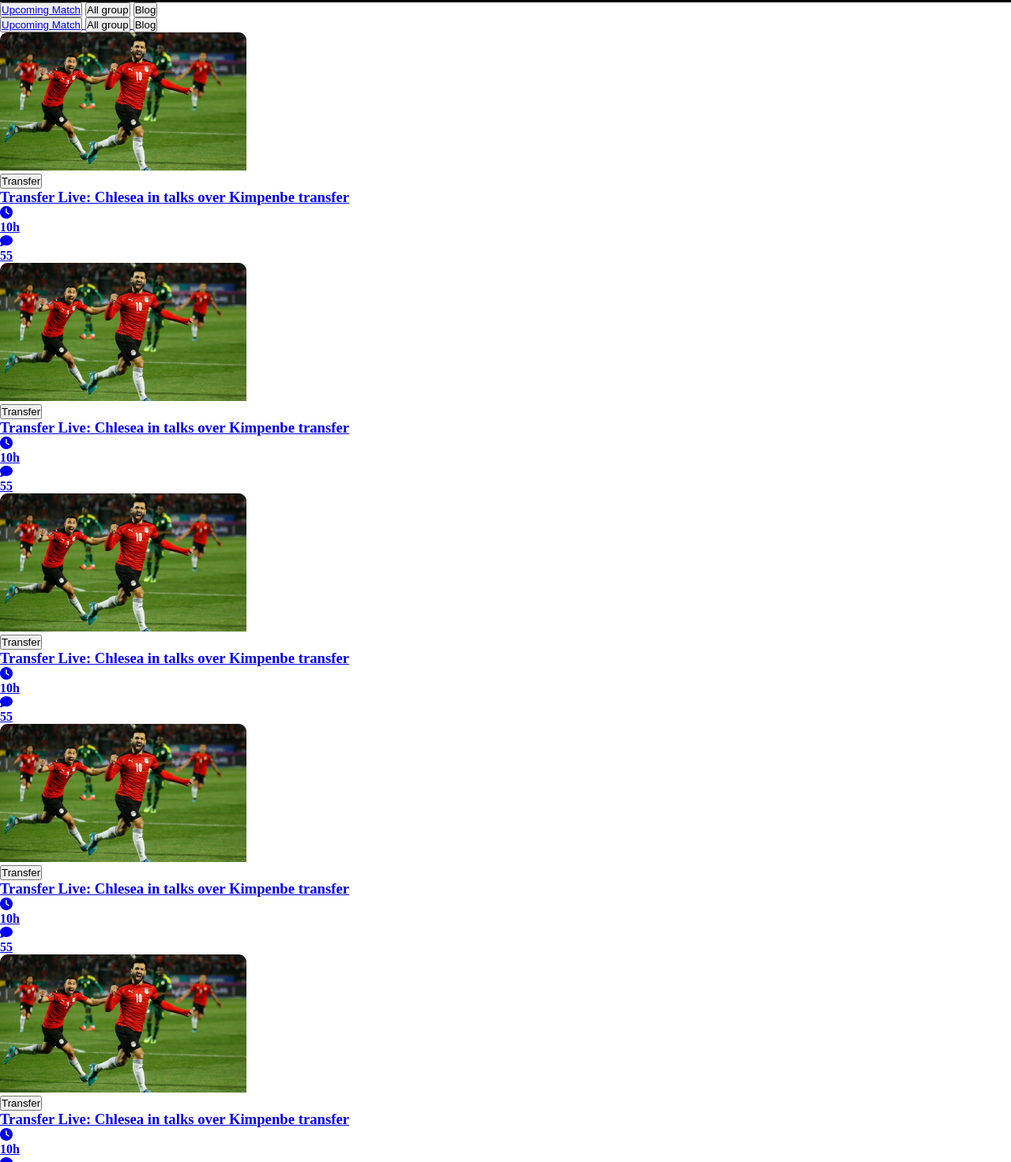
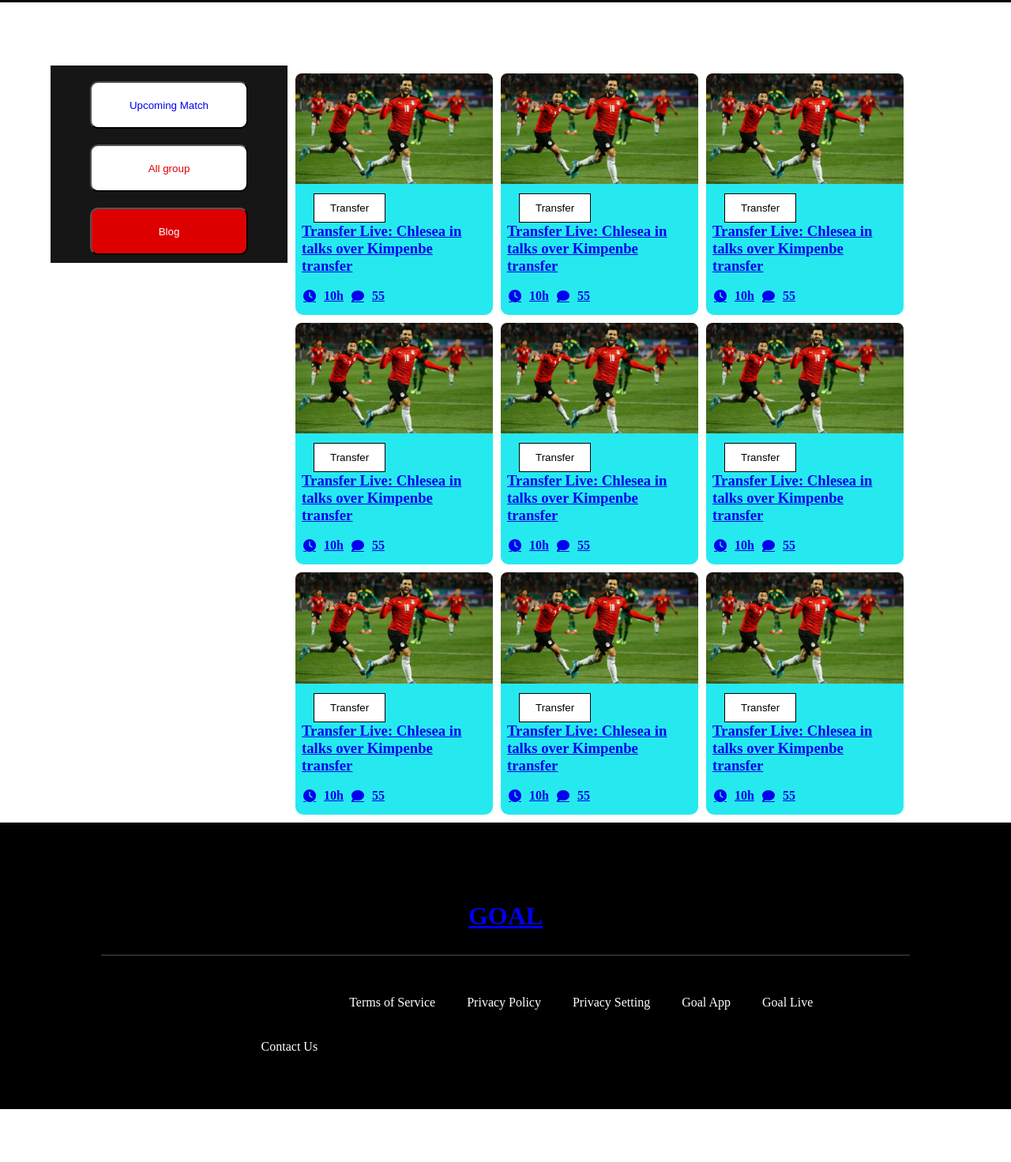
Before and after one commit to Sarwarhridoy4/Morning-news, a plain HTML site: page index.html in a window 1280 px wide. Shown: the part 417-1889 px from the top of the page at 79% size. After the commit the page ends 1822 px from the top, so only its background shows below. Drawn offline with Linux system fonts and the light colour scheme.

Commit message:
main section was resposive as per requarements

```diff
--- a/index.html
+++ b/index.html
@@ -35,15 +35,13 @@
 
                  <!-- right side code -->
             <div class="image-side">
-
+                <!-- image seted as bg -->
             </div>
             </div>
         </section>
     </header>
     <!-- header end -->
-    <main>
-        <section class="main">
-            <!-- side bar -->
+    <!-- side bar -->
             <!-- for tab -->
             <!-- hidden in desktop -->
             <!-- visible in tab only -->
@@ -52,6 +50,9 @@
                 <button>All group</button>
                 <button id="blog">Blog</button>
             </div>
+    <main>
+        <section class="main">
+
             <!-- regular desktop -->
             <div class="side-bar">
                 <button><a href="./Upcoming-Match.html">Upcoming Match</button>
@@ -62,6 +63,7 @@
             <!-- blog post start -->
             <div class="container">
                 <div class="blog-container">
+
                     <!-- 1 -->
                     <div class="blog">
                         <div class="blog-cover">
--- a/style.css
+++ b/style.css
@@ -1,5 +1,5 @@
 /* Reset css */
-*{
+* {
     margin: 0;
     padding: 0;
     box-sizing: border-box;
@@ -7,12 +7,13 @@
 }
 
 /* header section */
-.header{
+.header {
     background: #000;
     margin: 0 auto;
     min-height: 40vh;
 
 }
+
 .header-content {
     height: 100%;
     width: 100%;
@@ -21,6 +22,7 @@
     align-items: center;
     justify-content: center;
 }
+
 .header-content button {
     text-decoration: none;
     color: #ffff;
@@ -34,7 +36,8 @@
     justify-content: center;
     margin: 0;
 }
-.text-side{
+
+.text-side {
     width: 50vw;
     padding: 20px;
     display: flex;
@@ -55,7 +58,8 @@
     font-weight: 400;
     font-size: 1rem;
 }
-.image-side{
+
+.image-side {
     width: 50vw;
     height: 50vh;
     display: flex;
@@ -67,22 +71,230 @@
     background-repeat: no-repeat;
     background-size: contain;
 }
-.image-side img{
-    width: 40%;
+
+/* main start */
+.main {
+    width: 90vw;
+    margin: 0 auto;
+    margin-top: 10vh;
+    display: flex;
 }
 
+
+/* side-bar design */
+.side-bar {
+    width: 300px;
+    height: 250px;
+    background: #161616;
+
+}
+
+/* this design will only visible in tab */
+.side-bar-tab {
+    display: flex;
+    align-items: center;
+    justify-content: center;
+    display: none;
+}
+
+/* side-bar button tab */
+.side-bar-tab button {
+    text-decoration: none;
+    color: #DD0000;
+    background: #ffff;
+    height: 60px;
+    width: 200px;
+    margin-top: 20px;
+    margin-left: 50px;
+    border-radius: 10px;
+}
+
+/* side-bar button tab */
+.side-bar button {
+    text-decoration: none;
+    color: #DD0000;
+    background: #ffff;
+    height: 60px;
+    width: 200px;
+    margin-top: 20px;
+    margin-left: 50px;
+    border-radius: 10px;
+}
+
+.side-bar button a {
+    text-decoration: none;
+}
+
+/* for blog selected */
+#blog {
+    background: #dd0000;
+    color: #ffff;
+}
+
+/* blog design start here */
+.container {
+    display: flex;
+
+}
+
+.blog-container {
+    display: grid;
+    grid-template-columns: repeat(3, 1fr);
+    grid-template-rows: repeat(3, 1fr);
+    grid-gap: 10px;
+    padding: 10px;
+}
+
+.blog {
+    width: 250px;
+    height: auto;
+    background: rgb(38, 233, 240);
+    border-radius: 10px;
+    display: flex;
+    align-items: start;
+    flex-direction: column;
+}
+
+.blog-cover {
+    width: 100%;
+}
+
+.blog-cover img {
+    width: 100%;
+}
+
+.blog-text {
+    padding: 8px;
+}
+
+.blog-text button {
+    margin-left: 15px;
+    padding: 10px 20px;
+    background: #fff;
+    border: 1px solid black;
+    outline: none;
+}
+
+.blog-bottom {
+    display: flex;
+    align-items: center;
+    justify-content: center;
+    gap: 10px;
+    padding-top: 10px;
+    padding-left: 10px;
+    padding-bottom: 15px;
+}
+
+/* blog design end here */
+/* footer design start here */
+.footer {
+    min-height: 40vh;
+    width: 100%;
+    background: #000;
+    color: #fff;
+}
+
+.footer-content {
+    display: flex;
+    align-items: center;
+    justify-content: center;
+    padding-top: 100px;
+    padding-bottom: 30px;
+}
+
+.footer hr {
+    border: 0.5px solid #2C2C2C;
+    width: 80vw;
+    margin: 0 auto;
+}
+
+.footer-nav {
+    display: flex;
+    justify-content: center;
+}
+
+.footer-nav li {
+    list-style: none;
+}
+
+.footer-nav a {
+    display: inline-block;
+    text-decoration: none;
+    color: #fff;
+    padding: 20px 20px 20px 20px;
+    margin-top: 30px;
+    margin-bottom: 50px;
+
+}
+
+/* footer design end here */
+
+
 /* media queries */
-@media only screen and (max-width: 600px) {
-    body{
+@media only screen and (max-width: 768px) {
+    body {
+        background: rgba(22, 133, 0, 0.479);
+    }
+
+    .header-content {
+        flex-direction: column;
+    }
+
+    .text-side {
+        width: 100vh;
+    }
+
+    .image-side {
+        width: 100vh;
+    }
+
+    .side-bar {
+        display: none;
+    }
+
+    /* this design will only visible in tab */
+    .side-bar-tab {
+        display: flex;
+        align-items: center;
+        justify-content: center;
+
+    }
+    .blog-container {
+        display: grid;
+        grid-template-columns: repeat(2, 1fr);
+        grid-template-rows: repeat(2, 1fr);
+        grid-gap: 10px;
+        padding: 10px;
+    }
+}
+@media only screen and (max-width: 425px) {
+    body {
         background: rgb(110, 194, 233);
     }
-    .header-content{
+
+    .header-content {
         flex-direction: column;
     }
-    .text-side{
-        width: 100vh;
+
+    .text-side {
+        width: 100vw;
     }
-    .image-side{
-        width: 100vh;
+
+    .image-side {
+        width: 100vw;
+    }
+    .blog-container {
+        display: grid;
+        grid-template-columns: repeat(1, 1fr);
+        grid-template-rows: repeat(1, 1fr);
+        grid-gap: 10px;
+        padding: 10px;
+    }
+    /* this design will only visible in tab */
+    .side-bar-tab {
+        display: none;
+        align-items: center;
+        justify-content: center;
+
     }
 }
```
